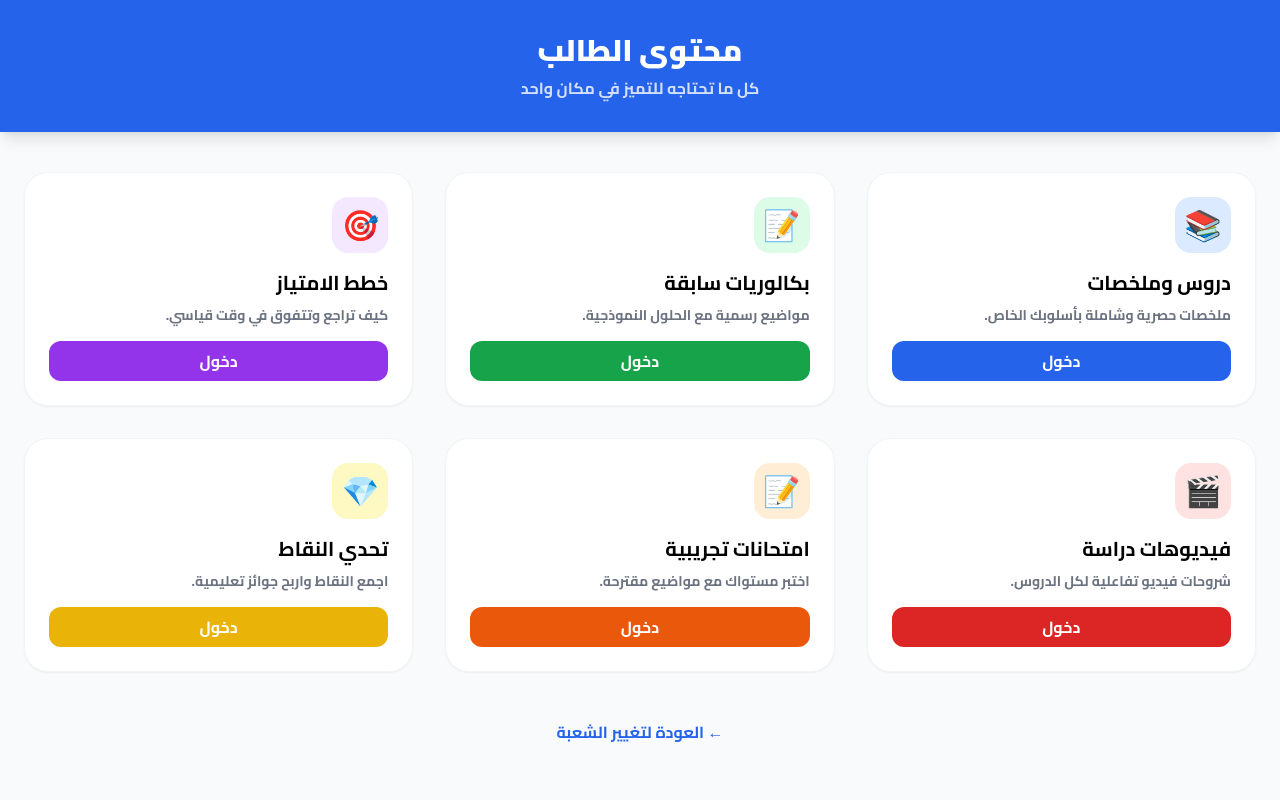
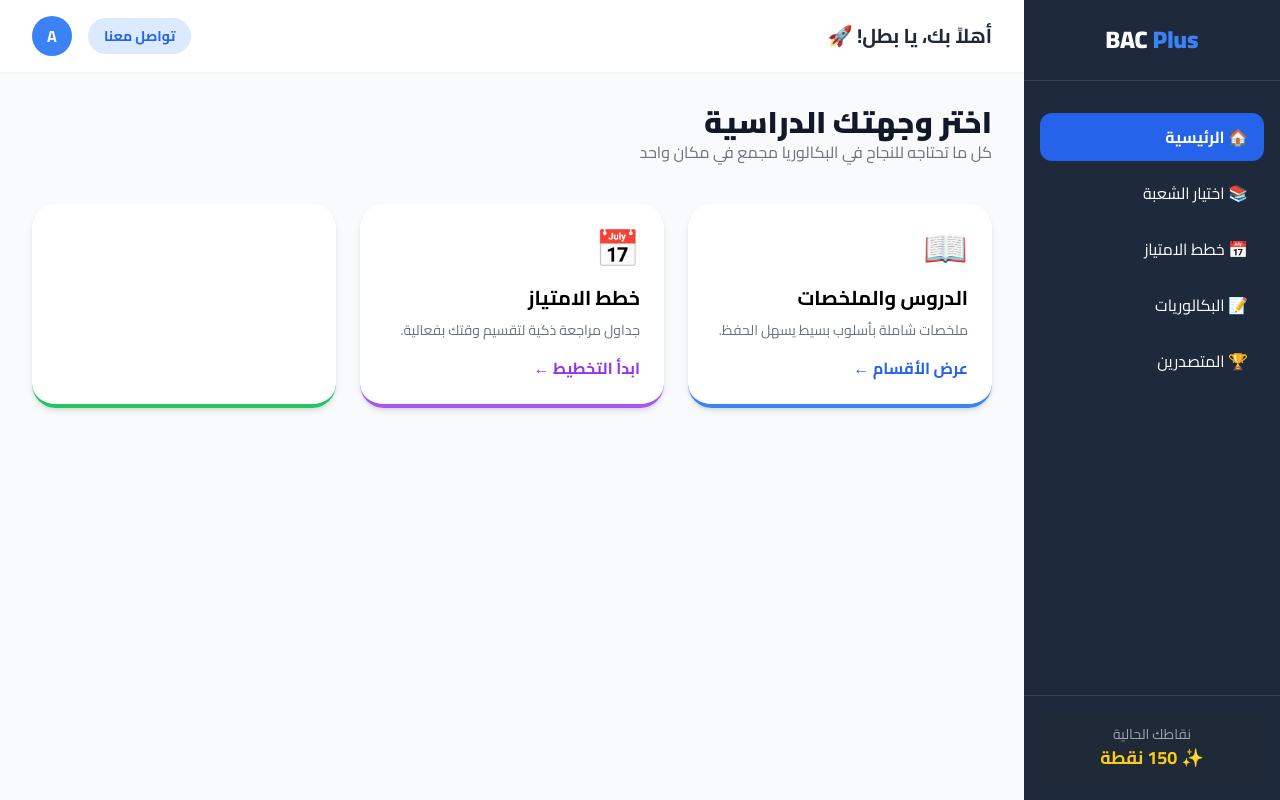
Before and after one commit to mohamed208dj-collab/bac-mini-app, a plain HTML site: page home.html in a window 1280 px wide. Drawn offline with nearby package versions, Linux system fonts and the light colour scheme.

Commit message:
Update home.html

```diff
--- a/home.html
+++ b/home.html
@@ -3,89 +3,66 @@
 <head>
     <meta charset="UTF-8">
     <meta name="viewport" content="width=device-width, initial-scale=1.0">
-    <title>محتوى الشعبة | BAC Plus</title>
+    <title>الرئيسية | BAC Plus</title>
     <script src="https://cdn.tailwindcss.com"></script>
-    <link href="https://fonts.googleapis.com/css2?family=Cairo:wght@700;900&display=swap" rel="stylesheet">
+    <link href="https://fonts.googleapis.com/css2?family=Cairo:wght@400;700;900&display=swap" rel="stylesheet">
     <style>
-        body { font-family: 'Cairo', sans-serif; background-color: #f1f5f9; }
-        .section-card { transition: all 0.3s ease; }
-        .section-card:hover { transform: translateY(-5px); shadow: 0 10px 15px -3px rgba(0, 0, 0, 0.1); }
+        body { font-family: 'Cairo', sans-serif; background-color: #f8fafc; }
+        .sidebar { background-color: #1e293b; transition: all 0.3s; }
+        .card-hover:hover { transform: translateY(-5px); transition: all 0.3s; }
     </style>
 </head>
-<body class="bg-gray-50 pb-12">
+<body class="flex min-h-screen">
 
-    <header class="bg-blue-600 text-white py-8 shadow-lg mb-10">
-        <div class="container mx-auto px-6 text-center">
-            <h1 id="branchTitle" class="text-3xl font-black">جاري تحميل القسم...</h1>
-            <p class="opacity-80 mt-2">كل ما تحتاجه للتميز في مكان واحد</p>
+    <aside class="sidebar w-64 text-white hidden md:flex flex-col sticky top-0 h-screen">
+        <div class="p-6 text-2xl font-black border-b border-gray-700 text-center">
+            BAC <span class="text-blue-500">Plus</span>
         </div>
-    </header>
+        <nav class="flex-grow p-4 space-y-2 mt-4">
+            <a href="#" class="block py-3 px-4 rounded-xl bg-blue-600 font-bold">🏠 الرئيسية</a>
+            <a href="divisions.html" class="block py-3 px-4 rounded-xl hover:bg-gray-700 transition">📚 اختيار الشعبة</a>
+            <a href="#" class="block py-3 px-4 rounded-xl hover:bg-gray-700 transition">📅 خطط الامتياز</a>
+            <a href="#" class="block py-3 px-4 rounded-xl hover:bg-gray-700 transition">📝 البكالوريات</a>
+            <a href="#" class="block py-3 px-4 rounded-xl hover:bg-gray-700 transition">🏆 المتصدرين</a>
+        </nav>
+        <div class="p-4 border-t border-gray-700">
+            <div class="bg-gray-800 p-3 rounded-lg text-sm text-center">
+                <p class="text-gray-400">نقاطك الحالية</p>
+                <p class="text-yellow-400 font-bold text-lg">✨ 150 نقطة</p>
+            </div>
+        </div>
+    </aside>
 
-    <main class="container mx-auto px-6">
-        <div class="grid grid-cols-1 md:grid-cols-2 lg:grid-cols-3 gap-8">
+    <main class="flex-grow">
+        <header class="bg-white shadow-sm p-4 flex justify-between items-center px-8">
+            <h1 class="text-xl font-bold text-gray-800">أهلاً بك، يا بطل! 🚀</h1>
+            <div class="flex items-center gap-4">
+                <button class="bg-blue-100 text-blue-600 px-4 py-2 rounded-full text-sm font-bold">تواصل معنا</button>
+                <div class="w-10 h-10 bg-blue-500 rounded-full flex items-center justify-center text-white font-bold">A</div>
+            </div>
+        </header>
 
-            <div class="section-card bg-white p-6 rounded-3xl shadow-sm border border-gray-100">
-                <div class="w-14 h-14 bg-blue-100 rounded-2xl flex items-center justify-center mb-4 text-3xl">📚</div>
-                <h3 class="text-xl font-bold mb-2">دروس وملخصات</h3>
-                <p class="text-gray-500 text-sm mb-4">ملخصات حصرية وشاملة بأسلوبك الخاص.</p>
-                <a href="#" class="block text-center bg-blue-600 text-white py-2 rounded-xl font-bold hover:bg-blue-700">دخول</a>
+        <div class="p-8">
+            <div class="mb-10 text-center md:text-right">
+                <h2 class="text-3xl font-black text-gray-900">اختر وجهتك الدراسية</h2>
+                <p class="text-gray-500">كل ما تحتاجه للنجاح في البكالوريا مجمع في مكان واحد</p>
             </div>
 
-            <div class="section-card bg-white p-6 rounded-3xl shadow-sm border border-gray-100">
-                <div class="w-14 h-14 bg-green-100 rounded-2xl flex items-center justify-center mb-4 text-3xl">📝</div>
-                <h3 class="text-xl font-bold mb-2">بكالوريات سابقة</h3>
-                <p class="text-gray-500 text-sm mb-4">مواضيع رسمية مع الحلول النموذجية.</p>
-                <a href="#" class="block text-center bg-green-600 text-white py-2 rounded-xl font-bold hover:bg-green-700">دخول</a>
-            </div>
+            <div class="grid grid-cols-1 md:grid-cols-2 lg:grid-cols-3 gap-6">
 
-            <div class="section-card bg-white p-6 rounded-3xl shadow-sm border border-gray-100">
-                <div class="w-14 h-14 bg-purple-100 rounded-2xl flex items-center justify-center mb-4 text-3xl">🎯</div>
-                <h3 class="text-xl font-bold mb-2">خطط الامتياز</h3>
-                <p class="text-gray-500 text-sm mb-4">كيف تراجع وتتفوق في وقت قياسي.</p>
-                <a href="#" class="block text-center bg-purple-600 text-white py-2 rounded-xl font-bold hover:bg-purple-700">دخول</a>
-            </div>
+                <div class="card-hover bg-white p-6 rounded-3xl shadow-md border-b-4 border-blue-500">
+                    <div class="text-4xl mb-4">📖</div>
+                    <h3 class="text-xl font-bold mb-2">الدروس والملخصات</h3>
+                    <p class="text-gray-500 text-sm mb-4">ملخصات شاملة بأسلوب بسيط يسهل الحفظ.</p>
+                    <a href="divisions.html" class="text-blue-600 font-bold hover:underline">عرض الأقسام ←</a>
+                </div>
 
-            <div class="section-card bg-white p-6 rounded-3xl shadow-sm border border-gray-100">
-                <div class="w-14 h-14 bg-red-100 rounded-2xl flex items-center justify-center mb-4 text-3xl">🎬</div>
-                <h3 class="text-xl font-bold mb-2">فيديوهات دراسة</h3>
-                <p class="text-gray-500 text-sm mb-4">شروحات فيديو تفاعلية لكل الدروس.</p>
-                <a href="#" class="block text-center bg-red-600 text-white py-2 rounded-xl font-bold hover:bg-red-700">دخول</a>
-            </div>
+                <div class="card-hover bg-white p-6 rounded-3xl shadow-md border-b-4 border-purple-500">
+                    <div class="text-4xl mb-4">📅</div>
+                    <h3 class="text-xl font-bold mb-2">خطط الامتياز</h3>
+                    <p class="text-gray-500 text-sm mb-4">جداول مراجعة ذكية لتقسيم وقتك بفعالية.</p>
+                    <a href="#" class="text-purple-600 font-bold hover:underline">ابدأ التخطيط ←</a>
+                </div>
 
-            <div class="section-card bg-white p-6 rounded-3xl shadow-sm border border-gray-100">
-                <div class="w-14 h-14 bg-orange-100 rounded-2xl flex items-center justify-center mb-4 text-3xl">📝</div>
-                <h3 class="text-xl font-bold mb-2">امتحانات تجريبية</h3>
-                <p class="text-gray-500 text-sm mb-4">اختبر مستواك مع مواضيع مقترحة.</p>
-                <a href="#" class="block text-center bg-orange-600 text-white py-2 rounded-xl font-bold hover:bg-orange-700">دخول</a>
-            </div>
-
-            <div class="section-card bg-white p-6 rounded-3xl shadow-sm border border-gray-100">
-                <div class="w-14 h-14 bg-yellow-100 rounded-2xl flex items-center justify-center mb-4 text-3xl">💎</div>
-                <h3 class="text-xl font-bold mb-2">تحدي النقاط</h3>
-                <p class="text-gray-500 text-sm mb-4">اجمع النقاط واربح جوائز تعليمية.</p>
-                <a href="#" class="block text-center bg-yellow-500 text-white py-2 rounded-xl font-bold hover:bg-yellow-600">دخول</a>
-            </div>
-
-        </div>
-
-        <div class="mt-12 text-center">
-            <a href="divisions.html" class="text-blue-600 font-bold">← العودة لتغيير الشعبة</a>
-        </div>
-    </main>
-
-    <script>
-        // كود بسيط لتغيير العنوان حسب الشعبة المختارة
-        const urlParams = new URLSearchParams(window.location.search);
-        const branch = urlParams.get('branch');
-        const titles = {
-            'science': 'شعبة العلوم التجريبية',
-            'math': 'شعبة الرياضيات',
-            'tech': 'شعبة التقني رياضي',
-            'economy': 'شعبة التسيير والاقتصاد',
-            'languages': 'شعبة اللغات الأجنبية',
-            'philosophy': 'شعبة الآداب والفلسفة'
-        };
-        document.getElementById('branchTitle').innerText = titles[branch] || 'محتوى الطالب';
-    </script>
-</body>
-</html>
+                <div class="card-hover bg-white p-6 rounded-3xl shadow-md border-b-4 border-green-500">
+                    <div class="text-
```
